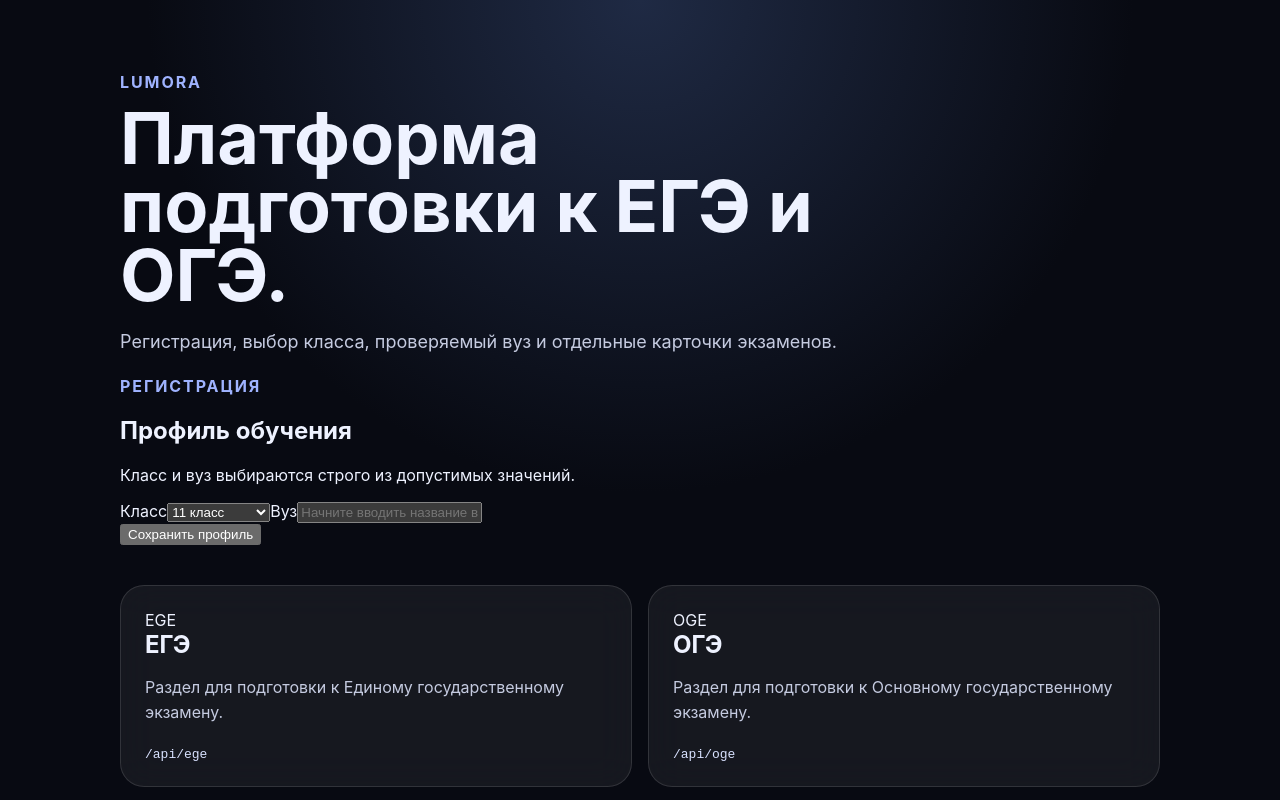
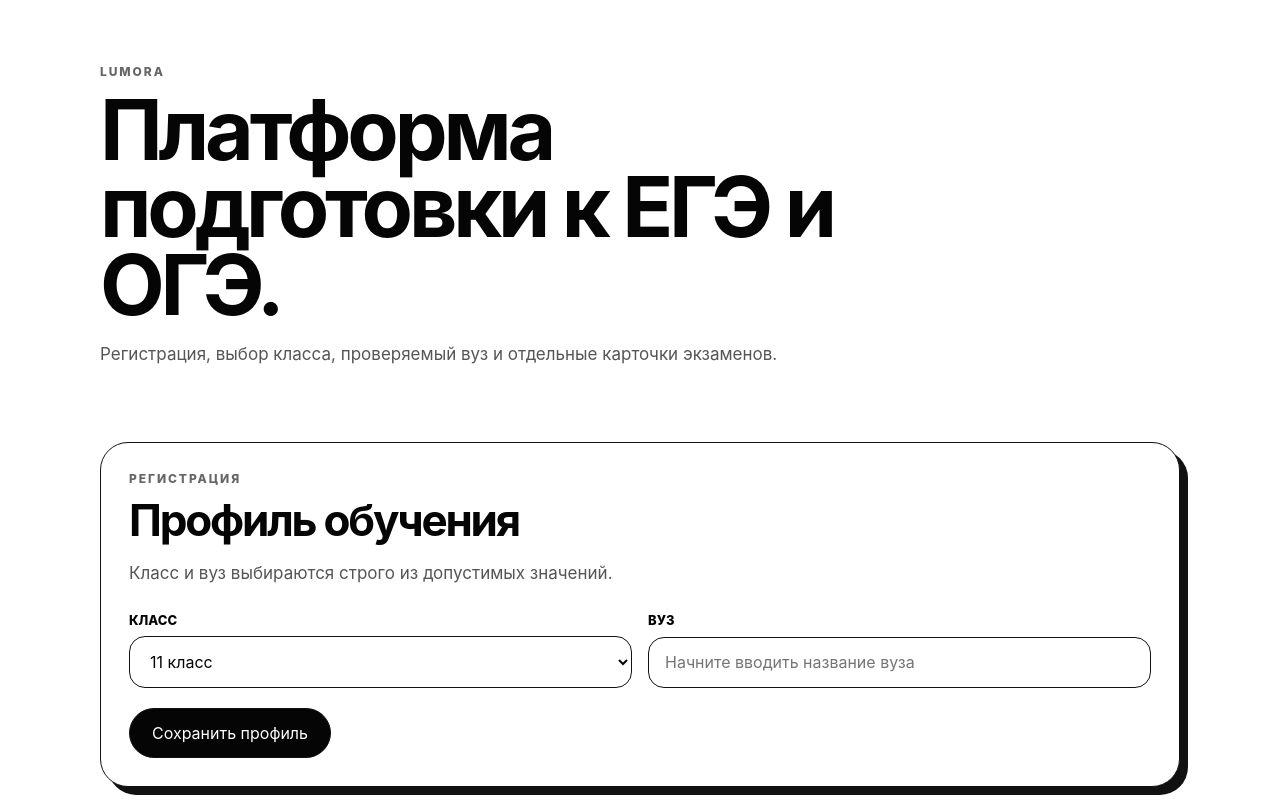
Before and after one commit to Nyan123-AFK/lumora, a Next.js app: page / in a window 1280 px wide. Shown: the top 800 px of the page. Built offline with nearby package versions, Linux system fonts and the light colour scheme.

Commit message:
switch interface to monochrome style

```diff
--- a/src/app/globals.css
+++ b/src/app/globals.css
@@ -1,7 +1,7 @@
 :root {
-  color-scheme: dark;
-  background: #080a12;
-  color: #eef2ff;
+  color-scheme: light;
+  background: #ffffff;
+  color: #050505;
   font-family: Inter, system-ui, -apple-system, BlinkMacSystemFont, "Segoe UI", sans-serif;
 }
 
@@ -12,64 +12,202 @@
 body {
   margin: 0;
   min-height: 100vh;
-  background: radial-gradient(circle at top, #1f2a44 0, #080a12 46%);
+  background: #ffffff;
+}
+
+button,
+input,
+select {
+  font: inherit;
 }
 
 .page {
-  width: min(1040px, calc(100% - 32px));
+  width: min(1080px, calc(100% - 32px));
   margin: 0 auto;
-  padding: 72px 0;
+  padding: 64px 0;
 }
 
 .hero {
-  max-width: 760px;
+  max-width: 780px;
+  padding-bottom: 28px;
 }
 
 .eyebrow {
   margin: 0 0 12px;
-  color: #9fb3ff;
-  font-weight: 700;
-  letter-spacing: 0.12em;
+  color: #666666;
+  font-size: 12px;
+  font-weight: 800;
+  letter-spacing: 0.16em;
   text-transform: uppercase;
 }
 
-h1 {
+h1,
+h2 {
   margin: 0;
-  font-size: clamp(40px, 7vw, 72px);
-  line-height: 0.95;
+  letter-spacing: -0.05em;
 }
 
-.hero p:not(.eyebrow) {
-  color: #c5cbe0;
-  font-size: 18px;
+h1 {
+  font-size: clamp(42px, 7vw, 84px);
+  line-height: 0.92;
+}
+
+h2 {
+  font-size: clamp(28px, 4vw, 44px);
+  line-height: 1;
+}
+
+.hero p:not(.eyebrow),
+.muted,
+.card p {
+  color: #555555;
+  font-size: 17px;
   line-height: 1.7;
+}
+
+.panel,
+.card {
+  border: 1px solid #111111;
+  border-radius: 28px;
+  background: #ffffff;
+  box-shadow: 8px 8px 0 #111111;
+}
+
+.panel {
+  margin: 28px 0 44px;
+  padding: 28px;
+}
+
+.form-grid {
+  display: grid;
+  grid-template-columns: repeat(auto-fit, minmax(240px, 1fr));
+  gap: 16px;
+  margin-top: 24px;
+}
+
+.field {
+  display: grid;
+  gap: 8px;
+  position: relative;
+}
+
+.field span {
+  font-size: 13px;
+  font-weight: 800;
+  text-transform: uppercase;
+}
+
+input,
+select {
+  width: 100%;
+  border: 1px solid #111111;
+  border-radius: 16px;
+  background: #ffffff;
+  color: #050505;
+  padding: 14px 16px;
+  outline: none;
+}
+
+input:focus,
+select:focus {
+  box-shadow: 0 0 0 3px #111111;
+}
+
+.suggestions {
+  position: absolute;
+  z-index: 10;
+  top: calc(100% + 8px);
+  left: 0;
+  right: 0;
+  display: grid;
+  gap: 6px;
+  border: 1px solid #111111;
+  border-radius: 18px;
+  background: #ffffff;
+  padding: 8px;
+  box-shadow: 6px 6px 0 #111111;
+}
+
+.suggestions button {
+  display: grid;
+  gap: 4px;
+  width: 100%;
+  border: 0;
+  border-radius: 12px;
+  background: #ffffff;
+  color: #050505;
+  padding: 10px;
+  text-align: left;
+  cursor: pointer;
+}
+
+.suggestions button:hover {
+  background: #f1f1f1;
+}
+
+.suggestions span {
+  color: #666666;
+  font-size: 13px;
+  font-weight: 500;
+  text-transform: none;
+}
+
+.primary-button {
+  margin-top: 20px;
+  border: 1px solid #111111;
+  border-radius: 999px;
+  background: #050505;
+  color: #ffffff;
+  padding: 14px 22px;
+  cursor: pointer;
+}
+
+.primary-button:disabled {
+  cursor: wait;
+  opacity: 0.6;
+}
+
+.error,
+.success {
+  margin: 16px 0 0;
+  font-weight: 700;
+}
+
+.error {
+  color: #111111;
+}
+
+.success {
+  color: #333333;
 }
 
 .grid {
   display: grid;
   grid-template-columns: repeat(auto-fit, minmax(240px, 1fr));
-  gap: 16px;
+  gap: 18px;
   margin-top: 40px;
 }
 
 .card {
-  min-height: 180px;
+  min-height: 190px;
   padding: 24px;
-  border: 1px solid rgba(255, 255, 255, 0.12);
-  border-radius: 24px;
-  background: rgba(255, 255, 255, 0.06);
-  backdrop-filter: blur(18px);
+}
+
+.card span {
+  display: inline-flex;
+  margin-bottom: 18px;
+  border: 1px solid #111111;
+  border-radius: 999px;
+  padding: 5px 10px;
+  font-size: 12px;
+  font-weight: 900;
 }
 
 .card h2 {
   margin: 0 0 12px;
 }
 
-.card p {
-  color: #c5cbe0;
-  line-height: 1.6;
+code {
+  color: #050505;
+  font-weight: 800;
 }
-
-code {
-  color: #d9e2ff;
-}
```
